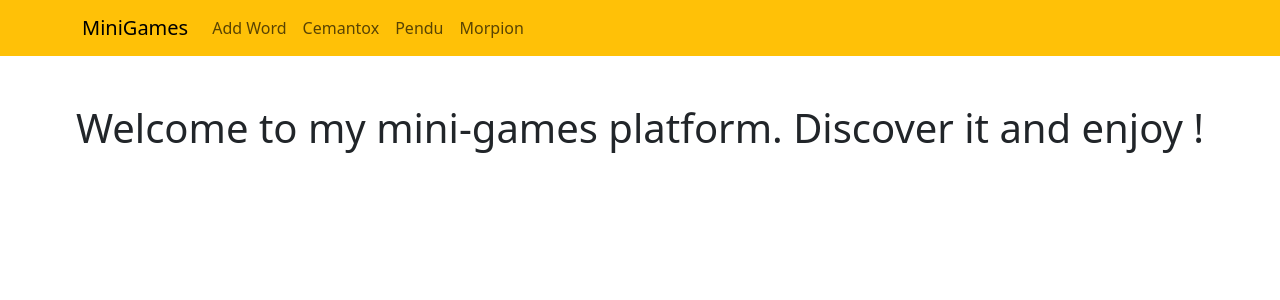
After one commit to raphaelmoynat/minigamesdjango, a Django app: template website/templates/website/home.html in a window 1280 px wide. The commit adds this page. Shown: the top 300 px of the page. Run offline with Django 5.2, Linux system fonts and the light colour scheme; the template is opened without the code that fills it, so the values that code supplies are empty; some libraries are stand-ins or nearby versions.

Commit message:
correctifs front

```diff
--- a/website/templates/cemantox/add_word.html
+++ b/website/templates/cemantox/add_word.html
@@ -3,10 +3,10 @@
 {% block body %}
 <div class="container mt-5">
         {% for word in words %}
-        <div class="mb-1">
+        <div class="mb-1 d-flex">
             <br>
             <div class="fs-5">{{ word.text }}</div>
-            <a href="{% url 'delete_word' word.id %}" class="btn btn-danger">Supprimer</a>
+            <a href="{% url 'delete_word' word.id %}" class="btn btn-danger ms-5">Supprimer</a>
 
         </div>
         {% endfor %}
--- /dev/null
+++ b/website/templates/website/home.html
@@ -0,0 +1,9 @@
+{% extends 'website/index.html' %}
+
+{% block body %}
+    <div class="text-center mt-5">
+        <h1>Welcome to my mini-games platform. Discover it and enjoy !</h1>
+    </div>
+
+
+{% endblock %}
--- a/website/templates/website/navbar.html
+++ b/website/templates/website/navbar.html
@@ -1,6 +1,6 @@
 <nav class="navbar navbar-expand-lg bg-warning mb-4">
     <div class="container">
-        <a class="navbar-brand" href="#">MiniGames</a>
+        <a class="navbar-brand" href="{% url 'index' %}">MiniGames</a>
         <button class="navbar-toggler" type="button" data-toggle="collapse" data-target="#navbarNav" aria-controls="navbarNav" aria-expanded="false" aria-label="Toggle navigation">
             <span class="navbar-toggler-icon"></span>
         </button>
@@ -18,8 +18,6 @@
                     <li class="nav-item">
                         <a class="nav-link" href="{% url 'start_morpion' %}">Morpion</a>
                     </li>
-
-
             </ul>
         </div>
     </div>
```
Also changed, not shown: website/views.py (+9 -3 lines).
